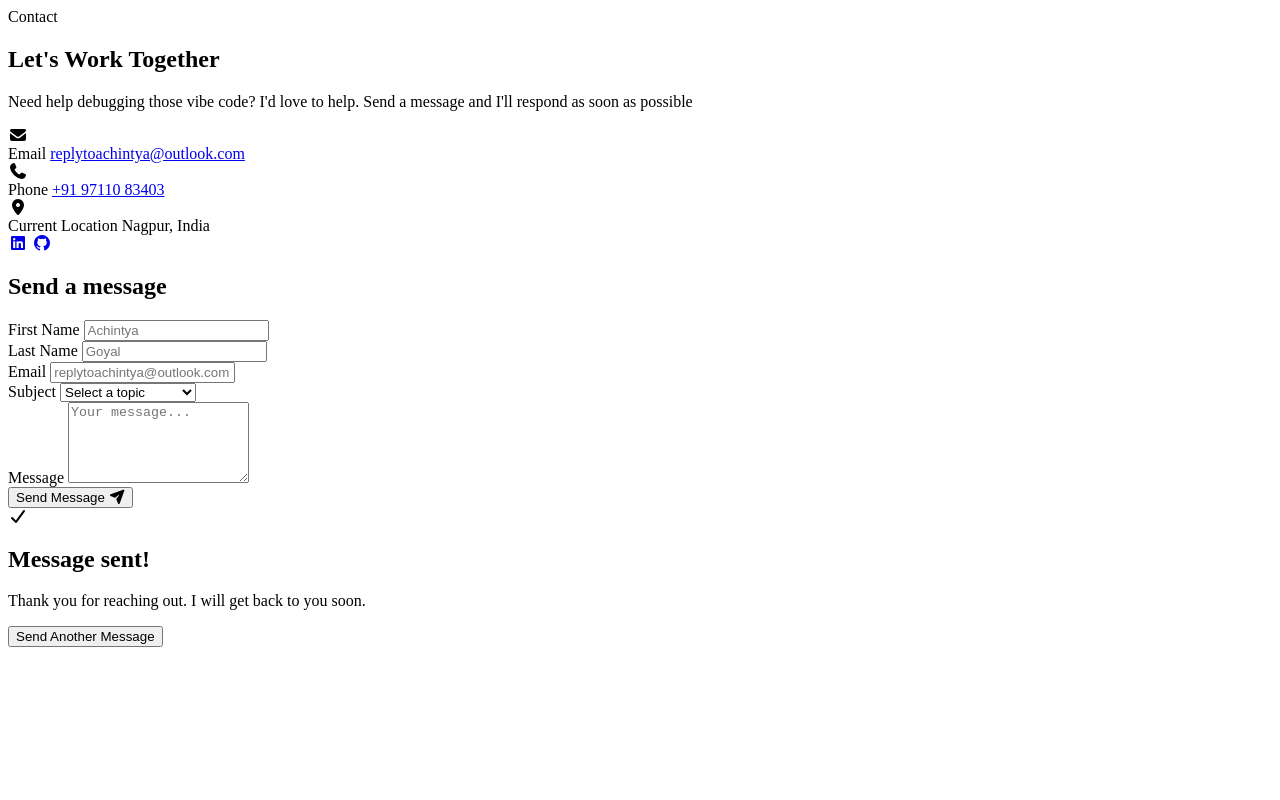
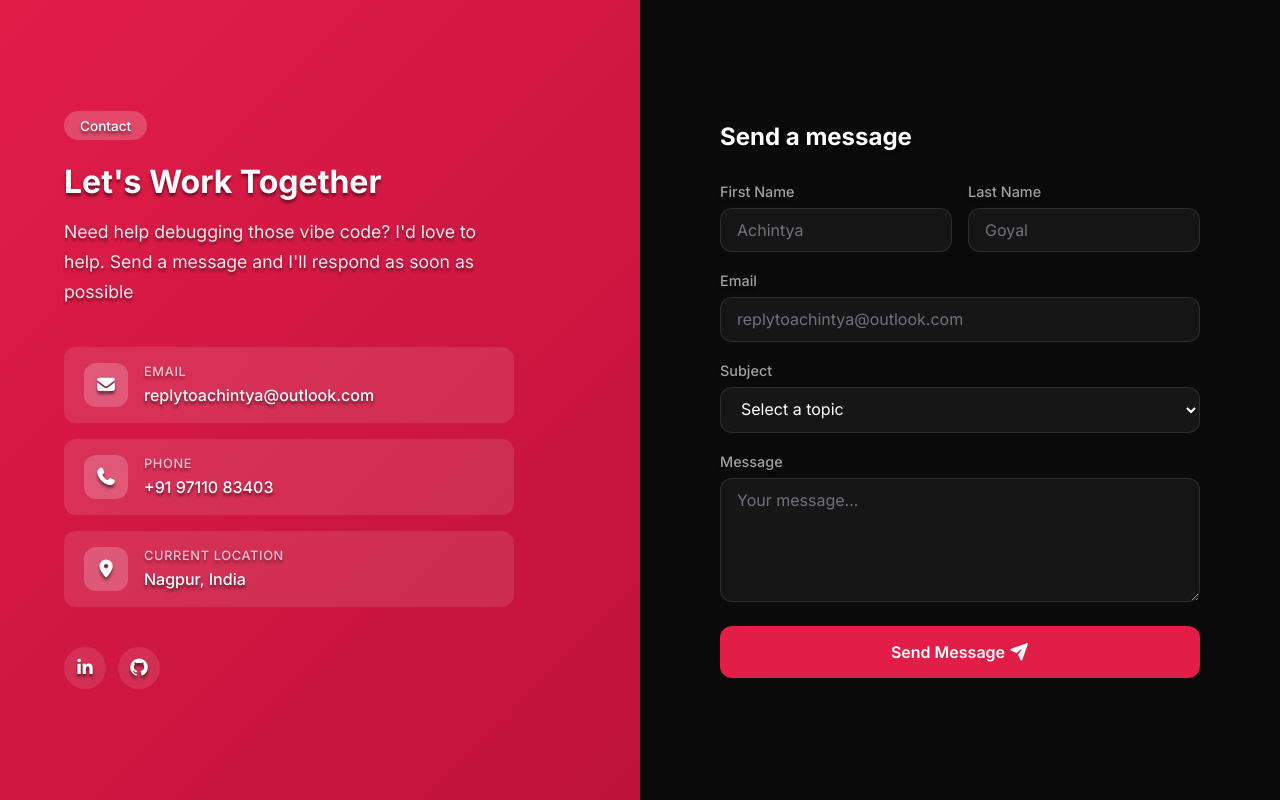
Before and after one commit to achintya-goyal/Contact-Page, a plain HTML site: page index.html in a window 1280 px wide. Drawn offline with Linux system fonts and the light colour scheme.

Commit message:
complete css and js

```diff
--- a/index.html
+++ b/index.html
@@ -14,13 +14,13 @@
         <!-- Left Side-->
         <section class="info-section">
             <div class="info-content">
-                <span class="badge">Contact
+                <span class="badge">Contact</span>
                     <h1>Let's Work Together</h1>
                     <p>
                         Need help debugging those vibe code? I'd love to help. Send a message and I'll respond
                         as soon as possible
                     </p>
-                    <div class="contact-card">
+                    <div class="contact-cards">
                         <div class="contact-card">
                             <div class="card-icon">
                                 <i class = "fa-solid fa-envelope"></i>
@@ -56,10 +56,9 @@
                     </div>
 
                     <div class="socials">
-                        <a href="#" aria-label="LinkedIn"><i class="fa-brands fa-linkedin"></i></a>
+                        <a href="#" aria-label="LinkedIn"><i class="fa-brands fa-linkedin-in"></i></a>
                         <a href="#" aria-label="GitHub"><i class="fa-brands fa-github"></i></a>
                     </div>
-                </span>
             </div>
         </section>
         <!-- Right Side-->
--- a/script.js
+++ b/script.js
@@ -0,0 +1,25 @@
+const form = document.getElementById("contact-form");
+const successState = document.getElementById("success");
+const resetBtn = document.getElementById("reset-btn");
+
+form.addEventListener("submit", (e) => {
+    e.preventDefault();
+
+    const submitBtn = form.querySelector(".submit");
+
+    submitBtn.innerHTML = '<i class="fa-solid fa-spinner fa-spin"></i> Sending...';
+    submitBtn.disabled = true;
+
+    setTimeout(() => {
+        form.classList.add("hidden");
+        successState.classList.remove("hidden");
+    }, 2000);
+});
+
+resetBtn.addEventListener("click", () => {
+    form.reset();
+    form.classList.remove("hidden");
+    successState.classList.add("hidden");
+
+    const submitBtn = form.querySelector(".submit");
+});
--- a/style.css
+++ b/style.css
@@ -0,0 +1,351 @@
+:root {
+    --bg: #0a0a0a;
+    --card-bg: #141414;
+    --text: #ffffff;
+    --text-dim: #a1a1a1;
+    --text-mute: #71717a;
+    --accent: #e11d48;
+    --accent-dark: #be123c;
+    --accent-light: rgba(225,29,75,0.15);
+    --border: rgba(255,255,255,0.1);
+    --input-bg: rgba(255,255,255,0.05);
+    --radius: 12px;
+}
+
+*{
+    margin: 0;
+    padding: 0;
+    box-sizing: border-box;
+}
+
+body{
+    font-family: "Inter", sans-serif;
+    background: var(--bg);
+    color: var(--text);
+    min-height: 100vh;
+    text-shadow: 0 3px 3px rgba(0,0,0,0.5);
+}
+
+a{
+    color: inherit;
+    text-decoration: none;
+}
+
+.container{
+    display: grid;
+    grid-template-columns: 1fr 1fr;
+    min-height: 100vh;
+}
+
+@media (max-width: 900px) {
+    .container {
+        grid-template-columns: 1fr;
+    }
+
+    .info-section,
+    .form-section {
+        padding: 3rem 2rem;
+    }
+}
+
+@media(max-width: 600){
+    .info-section,
+    .form-section{
+        padding: 2rem 1.5rem;
+    }
+    .form-row{
+        grid-template-columns: 1fr;
+    }
+    .contact-card{
+        padding: 0.875rem 1rem;
+    }
+    .card-icon{
+        width: 40px;
+        height: 40px;
+    }
+}
+
+.info-section{
+    background: linear-gradient(135deg,var(--accent),var(--accent-dark));
+    padding: 4rem;
+    display: flex;
+    align-items: center;
+    position: relative;
+    overflow: hidden;
+}
+
+.info-content{
+    max-width: 450px;
+}
+
+.badge{
+    display: inline-block;
+    background: rgb(255, 255, 255,0.2);
+    padding: 0.4rem 1rem;
+    border-radius: 100px;
+    font-size: 0.85rem;
+    font-weight: 500;
+    margin-bottom: 1.5rem;
+}
+
+.info-section h1{
+    font-size: clamp(1.5rem,4vw,2rem);
+    font-weight: 700;
+    line-height: 1.15;
+    margin-bottom: 1rem;
+}
+
+.info-section > .info-content > p{
+    font-size: 1.1rem;
+    opacity: 0.9;
+    line-height: 1.7;
+    margin-bottom: 2.5rem;
+}
+
+.contact-cards {
+    display: flex;
+    flex-direction: column;
+    gap: 1rem;
+    margin-bottom: 2.5rem;
+}
+
+.contact-card {
+    display: flex;
+    align-items: center;
+    gap: 1rem;
+    background-color: rgb(255, 255, 255,0.1);
+    padding: 1rem 1.25rem;
+    border-radius: var(--radius);
+    transition: all 0.2s;
+}
+
+.contact-card:hover{
+    transform: translateX(5px);
+    background-color: rgba(255,255,255,0.15);
+}
+
+.card-icon{
+    width: 44px;
+    height: 44px;
+    background-color: rgb(255, 255, 255,0.2);
+    display: grid;
+    place-items: center;
+    font-size: 1.1rem;
+    border-radius: var(--radius);
+}
+
+.card-info{
+    display: flex;
+    flex-direction: column;
+    gap: 0.4rem;
+}
+
+.card-label{
+    font-size: 0.8rem;
+    opacity: 0.7;
+    text-transform: uppercase;
+    letter-spacing: 0.05em;
+}
+
+.card-info a,
+.card-info span{
+    font-weight: 500;
+}
+
+.card-info a:hover {
+    text-decoration: underline;
+}
+
+.socials{
+    display: flex;
+    gap: 0.75rem;
+}
+
+.socials a{
+    width: 42px;
+    height: 42px;
+    background-color: rgb(255, 255, 255,0.1);
+    border-radius: 50%;
+    display: grid;
+    place-items: center;
+    font-size: 1.1rem;
+    transition: all 0.2s;
+}
+
+.socials a:hover{
+    background-color: rgba(225,29,75,0.25);
+    transform: translateY(-3px);
+}
+
+
+.form-section{
+    background: var(--bg);
+    padding: 4rem;
+    display: grid;
+    place-items: center;
+}
+
+.contact-form{
+    max-width: 480px;
+    width: 100%;
+}
+
+.contact-form h2{
+    font-size: 1.5rem;
+    font-weight: 700;
+    margin-bottom: 2rem;
+}
+
+.form-row {
+    display: grid;
+    grid-template-columns: 1fr 1fr;
+    gap: 1rem;
+}
+
+.form-group {
+    margin-bottom: 1.25rem;
+}
+
+.form-group label{
+    display: block;
+    font-size: 0.9rem;
+    font-weight: 500;
+    color: var(--text-dim);
+    margin-bottom: 0.5rem;
+}
+
+.form-group input,
+.form-group select,
+.form-group textarea{
+    width: 100%;
+    background: var(--input-bg);
+    border: 1px solid var(--border);
+    border-radius: var(--radius);
+    padding: 0.7rem 1rem;
+    font: inherit;
+    color: var(--text);
+    transition: all 0.2s;
+}
+
+.form-group select option {
+    width: 100%;
+    background: #141414;
+    border: 1px solid rgba(255,255,255,0.1);
+    border-radius: 12px;
+    padding: 0.7rem 1rem;
+    font: inherit;
+    color: #ffffff;
+    transition: all 0.2s;
+}
+
+.form-group input::placeholder,
+.form-group textarea::placeholder{
+    color: var(--text-mute);
+}
+
+.form-group input:focus,
+.form-group select:focus,
+.form-group textarea:focus{
+    outline: none;
+    border-color: var(--accent);
+    box-shadow: 0 0 0 3px var(--accent-light);
+}
+
+.form-group select{
+    cursor: pointer;
+}
+
+.form-group textarea{
+    resize: vertical;
+    min-width: 120px;
+}
+
+.submit{
+    width: 100%;
+    display: flex;
+    align-items: center;
+    justify-content: center;
+    gap: 0.75rem;
+    background: var(--accent);
+    border: none;
+    padding: 1rem;
+    border-radius: var(--radius);
+    font: inherit;
+    font-weight: 600;
+    color: white;
+    cursor: pointer;
+    transition: all 0.2s;
+}
+
+.submit:hover{
+    background: var(--accent-dark);
+    transform: translateY(-2px);
+    box-shadow: 0 10px 30px rgba(225,29,75,0.3);
+}
+
+.submit:hover i{
+    transform: translateX(4px);
+}
+
+.submit i{
+    transition: all 0.2s;
+}
+
+.reset-btn{
+    background: transparent;
+    border: 1px solid var(--border);
+    padding: 0.875rem 1.5rem;
+    border-radius: var(--radius);
+    font: inherit;
+    font-weight: 500;
+    color: var(--text);
+    cursor: pointer;
+    transition: all 0.2s;
+}
+
+.reset-btn:hover{
+    border-color: var(--accent);
+    color: var(--accent);
+}
+
+.success-state{
+    text-align: center;
+    max-width: 400px;
+    animation: fadeIn 0.4s;
+}
+
+@keyframes fadeIn {
+    from{
+        opacity: 0;
+        transform: translateY(20px);
+    }
+    to{
+        opacity: 1;
+        transform: translateY(0px);
+    }
+}
+
+.success-icon{
+    width: 80px;
+    height: 80px;
+    background: linear-gradient(135deg, var(--accent),var(--accent-dark));
+    border-radius: 50%;
+    display: grid;
+    place-items: center;
+    font-size: 2rem;
+    margin: 0 auto 1.5rem;
+}
+
+.success-state h2{
+    font-size: 1.75rem;
+    margin-bottom: 0.75;
+}
+
+.succes-state p{
+    color: var(--text-dim);
+    margin-bottom: 2rem;
+}
+
+.hidden {
+    display: none ;
+}
```
